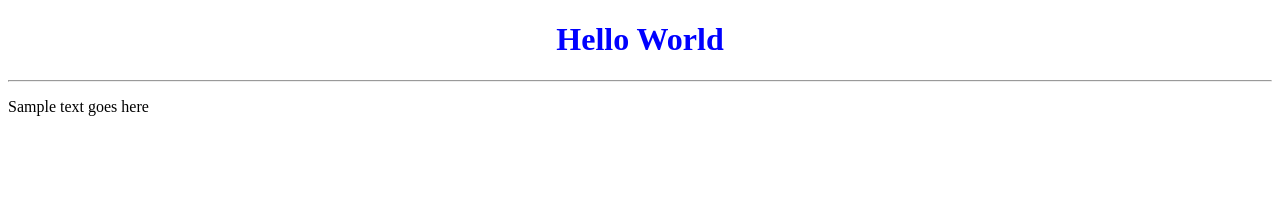
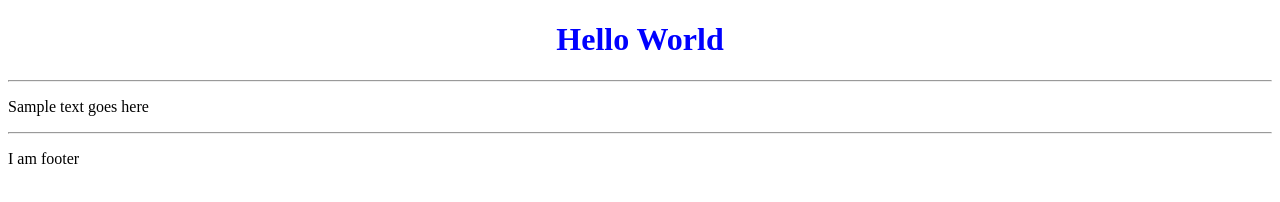
Before and after one commit to Nandandballi/HelloWorld, a plain HTML site: page index.html in a window 1280 px wide. Drawn offline with Linux system fonts and the light colour scheme.

Commit message:
footer added

```diff
--- a/index.html
+++ b/index.html
@@ -10,5 +10,7 @@
     <h1 style="color: blue;text-align: center;">Hello World</h1>
     <hr/>
     <p>Sample text goes here</p>
+    <hr/>
+    <p>I am footer</p>
 </body>
 </html>
```
